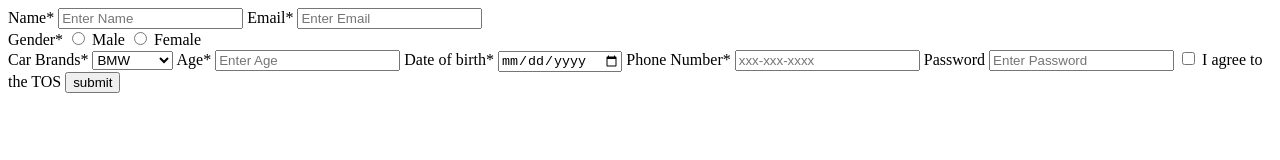
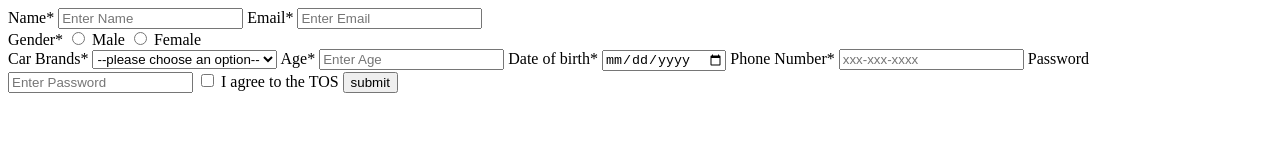
Before and after one commit to acciojob/signup-form-car-S-Manisha, a website: page main.html in a window 1280 px wide. Drawn offline with Linux system fonts and the light colour scheme.

Commit message:
created a submission

```diff
--- a/main.html
+++ b/main.html
@@ -25,8 +25,8 @@
 	  </div>
 
 	 <label for="Cars">Car Brands* </label>
-	 <select id="Cars" placeholder="Choose your car" required>
-
+	 <select id="Cars"  required>
+     <option value="" disable selected>--please choose an option--</option>
      <option value="BMW">BMW</option>
      <option value="Audi">Audi</option>
      <option value="Mercedes">Mercedes</option>
```
